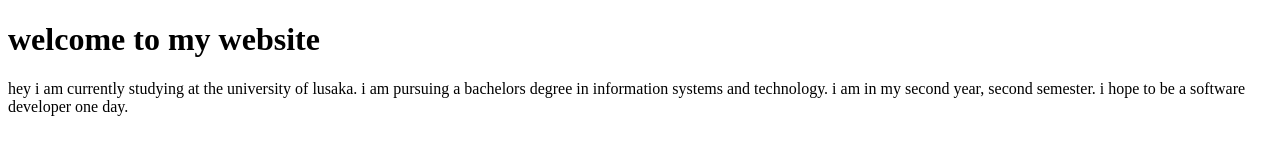
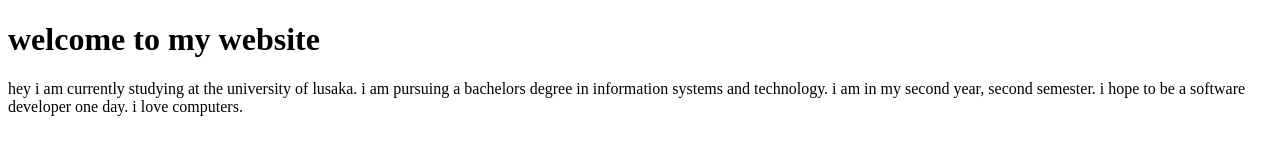
Before and after one commit to munshya-Nchepeshi/munshya, a plain HTML site: page index.html in a window 1280 px wide. Drawn offline with Linux system fonts and the light colour scheme.

Commit message:
Update index.html

```diff
--- a/index.html
+++ b/index.html
@@ -8,6 +8,6 @@
 </head>
 <body>
     <h1>welcome to my website</h1>
-    <p>hey i am currently studying at the university of lusaka. i am pursuing a bachelors degree in information systems and technology. i am in my second year, second semester. i hope to be a software developer one day.</p>
+    <p>hey i am currently studying at the university of lusaka. i am pursuing a bachelors degree in information systems and technology. i am in my second year, second semester. i hope to be a software developer one day. i love computers.</p>
 </body>
 </html>
```
